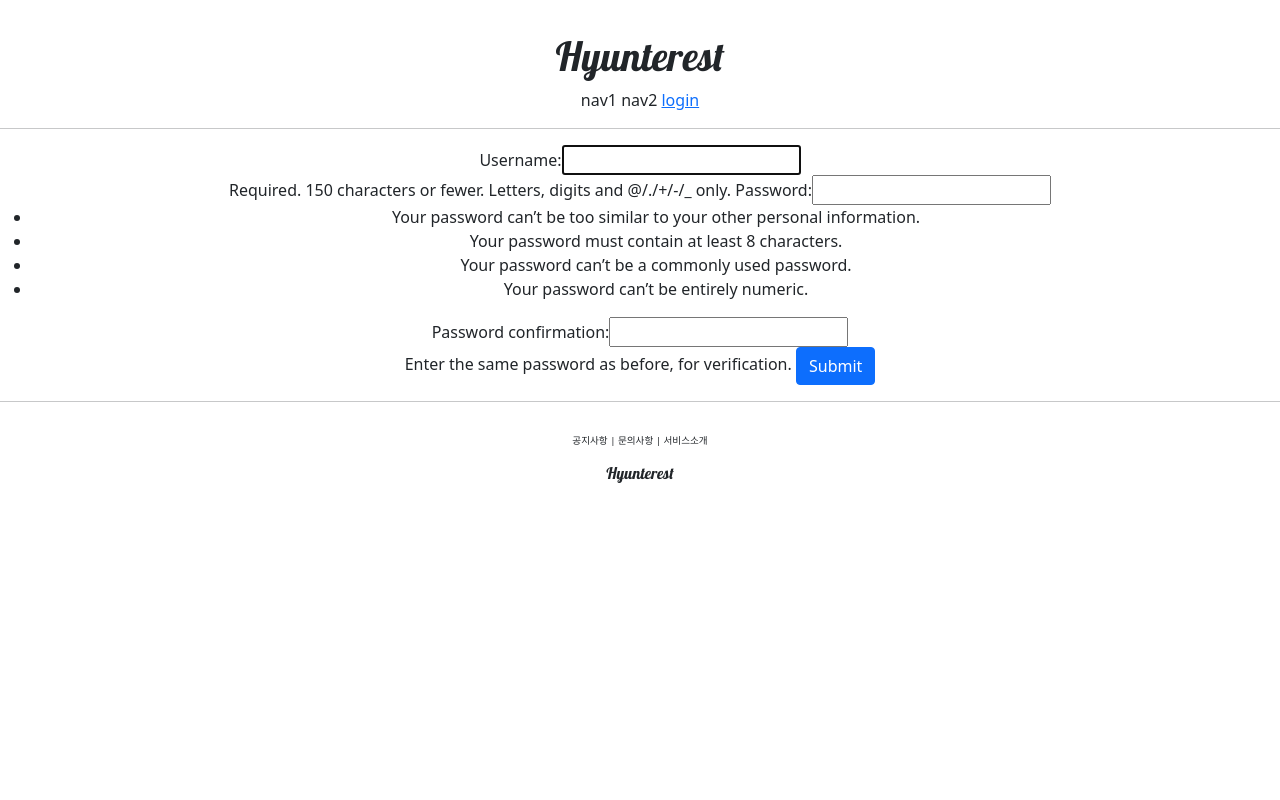
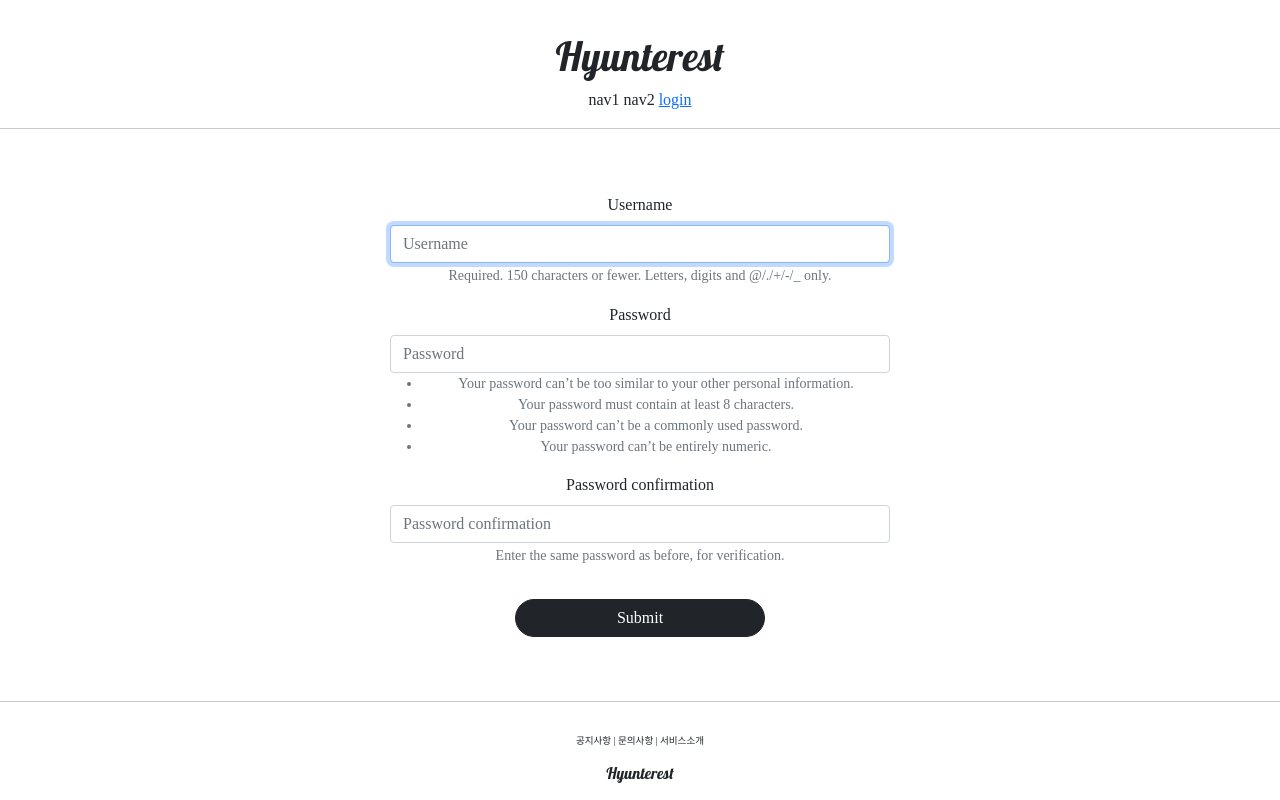
Before and after one commit to HyunAm0225/hyunterest, a Django app: page /account/create/ in a window 1280 px wide. Run offline with Django 3.2, Linux system fonts and the light colour scheme; some libraries are stand-ins or nearby versions.

Commit message:
1.2 font적용 시키기

```diff
--- a/accountapp/templates/accountapp/create.html
+++ b/accountapp/templates/accountapp/create.html
@@ -1,11 +1,12 @@
 {% extends 'base.html' %}
 {% block content %}
+{% load bootstrap4 %}
 
-<div style="text-align: center;">
+<div style="text-align: center; max-width:500px; margin:4rem auto">
     <form action={% url 'accountapp:create' %} method="POST">
         {% csrf_token %}
-        {{ form }}
-        <input type="submit" class="btn btn-primary">
+        {% bootstrap_form form %}
+        <input type="submit" class="btn btn-dark rounded-pill col-6 mt-3">
 
     </form>
 </div>
--- a/accountapp/urls.py
+++ b/accountapp/urls.py
@@ -9,7 +9,7 @@ urlpatterns = [
 
     # 로그인 뷰, 로그아웃 뷰 설정
     path('login/', LoginView.as_view(template_name='accountapp/login.html'), name='login'),
-    path('login/', LogoutView.as_view(), name='logout'),
+    path('logout/', LogoutView.as_view(), name='logout'),
 
 
 ]
--- a/hyunterest/settings.py
+++ b/hyunterest/settings.py
@@ -49,7 +49,8 @@ INSTALLED_APPS = [
     'django.contrib.sessions',
     'django.contrib.messages',
     'django.contrib.staticfiles',
-    'accountapp'
+    'accountapp',
+    'bootstrap4',
 ]
 
 MIDDLEWARE = [
--- a/templates/base.html
+++ b/templates/base.html
@@ -1,7 +1,7 @@
 <!DOCTYPE html>
 <html lang="ko">
   {% include 'head.html' %}
-  <body>
+  <body style="font-family:'NanumSquareRoundR';">
     {% include 'header.html' %}
     <hr>
 
--- a/templates/head.html
+++ b/templates/head.html
@@ -12,4 +12,28 @@
 
     <!-- DEFAULT CSS LINK -->
     <link rel="stylesheet" type="text/css" href="{% static 'base.css' %}">
+
+    <style>
+        @font-face {
+            font-family: 'NanumSquareRoundB';
+            src: url('NanumSquareRoundR'),
+            url("{% static 'fonts/NanumSquareRoundOTFB.otf' %}") format("opentype");
+        }
+        @font-face {
+            font-family: 'NanumSquareRoundEB';
+            src: url('NanumSquareRoundEB'),
+            url("{% static 'fonts/NanumSquareRoundOTFEB.otf' %}") format("opentype");
+        }
+        @font-face {
+            font-family: 'NanumSquareRoundFL';
+            src: url('NanumSquareRoundB'),
+            url("{% static 'fonts/NanumSquareRoundOTFL.otf' %}") format("opentype");
+        }
+        @font-face {
+            font-family: 'NanumSquareRoundFR';
+            src: url('NanumSquareRoundFR'),
+            url("{% static 'fonts/NanumSquareRoundOTFR.otf' %}") format("opentype");
+        }
+
+    </style>
 </head>
```
Also changed, not shown: accountapp/templates/accountapp/login.html (+6 -3 lines), static/fonts/NanumSquareRoundOTFB.otf (added), static/fonts/NanumSquareRoundOTFEB.otf (added), static/fonts/NanumSquareRoundOTFL.otf (added), static/fonts/NanumSquareRoundOTFR.otf (added).
